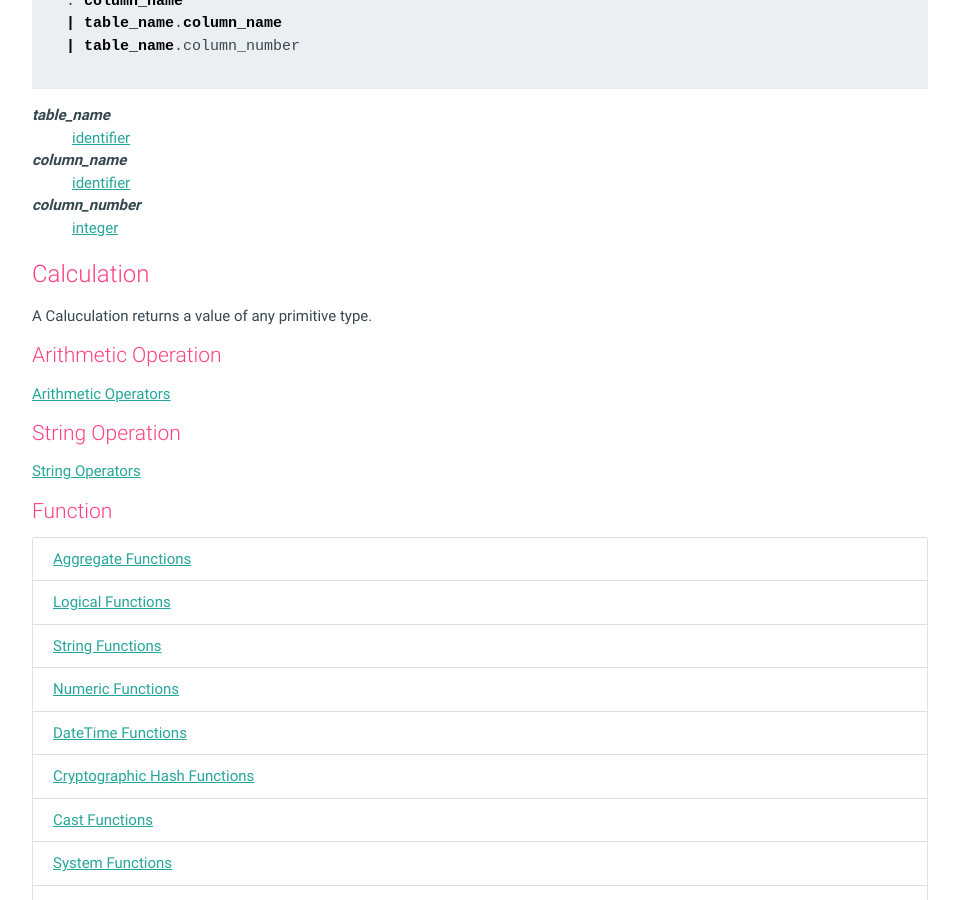
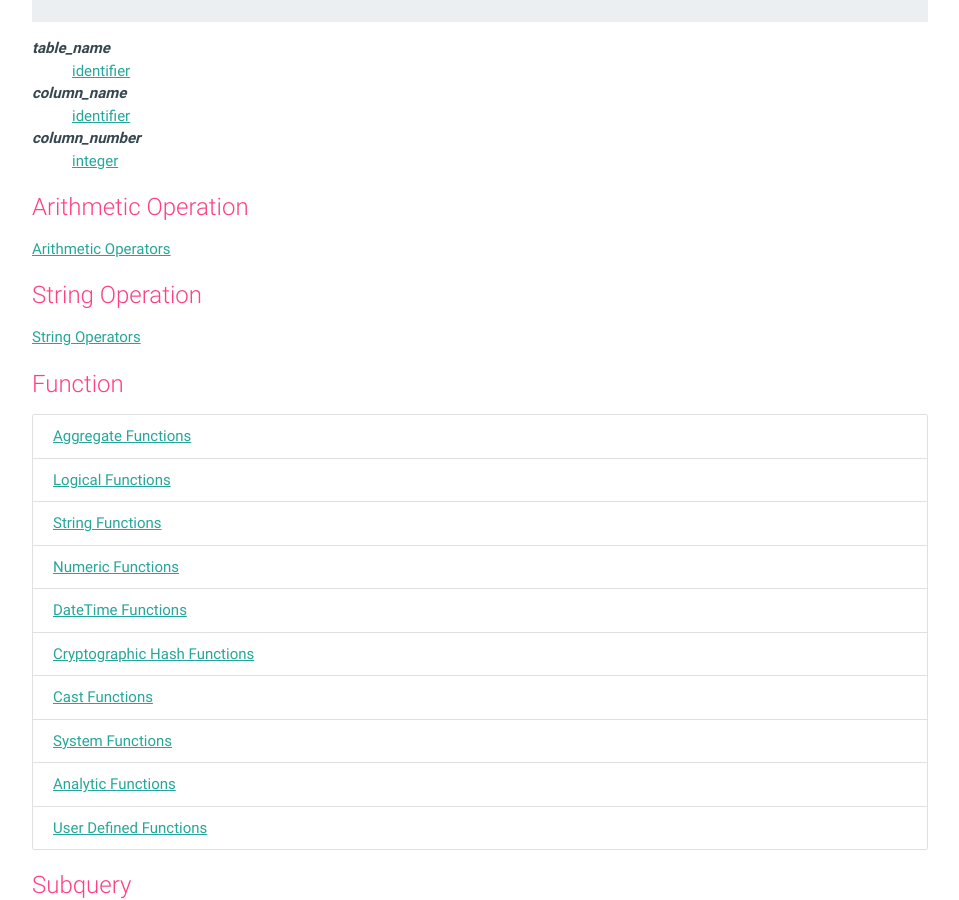
Before and after one commit to mithrandie/csvq, a Jekyll site: the page built from docs/_posts/2006-01-02-value.md, in a window 1280 px wide and 900 px high, scrolled down 2109 px. Shown: the whole window, without its empty margins (160-1119 px from the left). Built offline with Jekyll 4.4.1, drawn with Linux system fonts in a browser that asks for light colours.

Commit message:
Update docs.

```diff
--- a/docs/_posts/2006-01-02-value.md
+++ b/docs/_posts/2006-01-02-value.md
@@ -53,14 +53,13 @@ Representations of missing values.
 {: #expressions}
 
 * [Field Reference](#field_reference)
-* [Calculation](#calculation)
-  * [Arithmetic Operation](#arithmetic_operation)
-  * [String Operation](#string_operation)
-  * [Function](#function)
-  * [Subquery](#subquery)
-  * [Variable](#variable)
-  * [Variable Substitution](#variable_substitution)
-  * [Parentheses](#parentheses)
+* [Arithmetic Operation](#arithmetic_operation)
+* [String Operation](#string_operation)
+* [Function](#function)
+* [Subquery](#subquery)
+* [Variable](#variable)
+* [Variable Substitution](#variable_substitution)
+* [Parentheses](#parentheses)
 * [Control Flow](#control_flow)
   * [Case](#case)
 * [Filter Condition](#filter_condition)
@@ -94,22 +93,17 @@ _column_number_
 : [integer]({{ '/reference/value.html#integer' | relative_url }})
 
 
-### Calculation
-{: #calculation}
-
-A Caluculation returns a value of any primitive type.
-
-#### Arithmetic Operation
+### Arithmetic Operation
 {: #arithmetic_operation}
 
 [Arithmetic Operators]({{ '/reference/arithmetic-operators.html' | relative_url }})
 
-#### String Operation
+### String Operation
 {: #string_operation}
 
 [String Operators]({{ '/reference/string-operators.html' | relative_url }})
 
-#### Function
+### Function
 {: #function}
 
 * [Aggregate Functions]({{ '/reference/aggregate-functions.html' | relative_url }})
@@ -123,7 +117,7 @@ A Caluculation returns a value of any primitive type.
 * [Analytic Functions]({{ '/reference/analytic-functions.html' | relative_url }})
 * [User Defined Functions]({{ '/reference/user-defined-function.html' | relative_url }})
 
-#### Subquery
+### Subquery
 {: #subquery}
 
 [Select Query]({{ '/reference/select-query.html' | relative_url }}) enclosed in parentheses.
@@ -131,17 +125,17 @@ A Caluculation returns a value of any primitive type.
 A result set of a subquery must have exactly one field and at most one record.
 If the result set has no record, that subquery returns null.
 
-#### Variable
+### Variable
 {: #variable}
 
 [Variable]({{ '/reference/variable.html' | relative_url }})
 
-#### Variable Substitution
+### Variable Substitution
 {: #variable_substitution}
 
 [Variable Substitution]({{ '/reference/variable.html#substitution' | relative_url }})
 
-#### Parentheses
+### Parentheses
 {: #parentheses}
 
 Values enclosed in parentheses.
```
